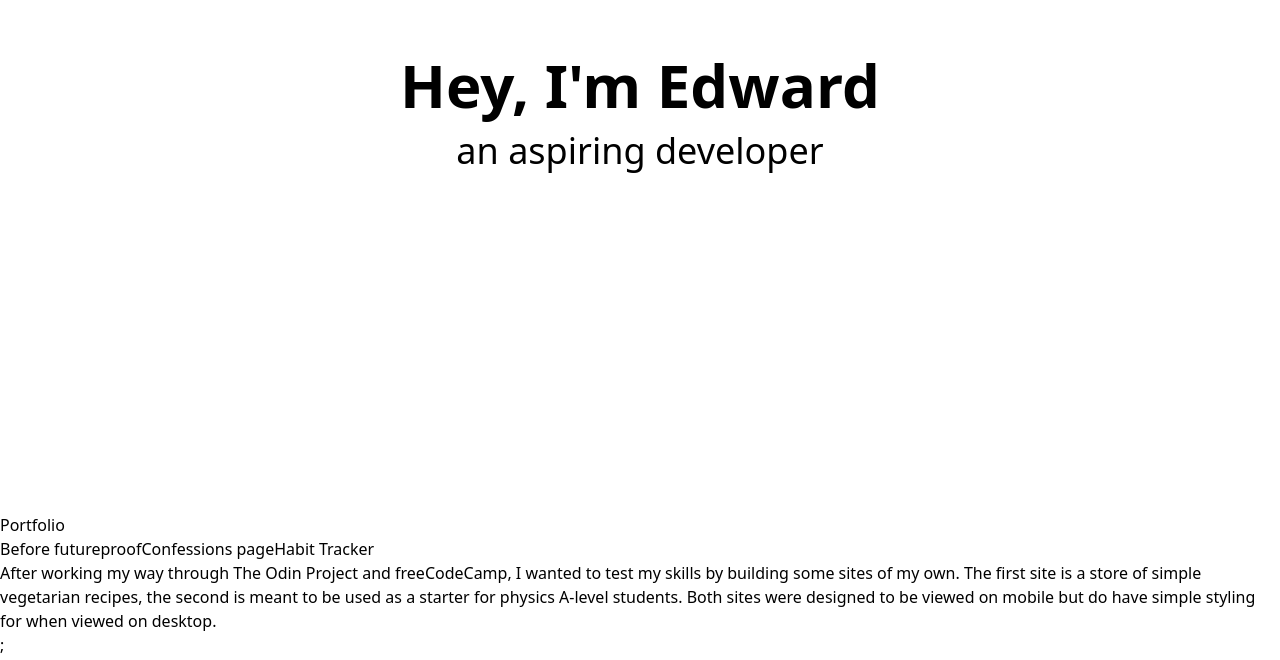
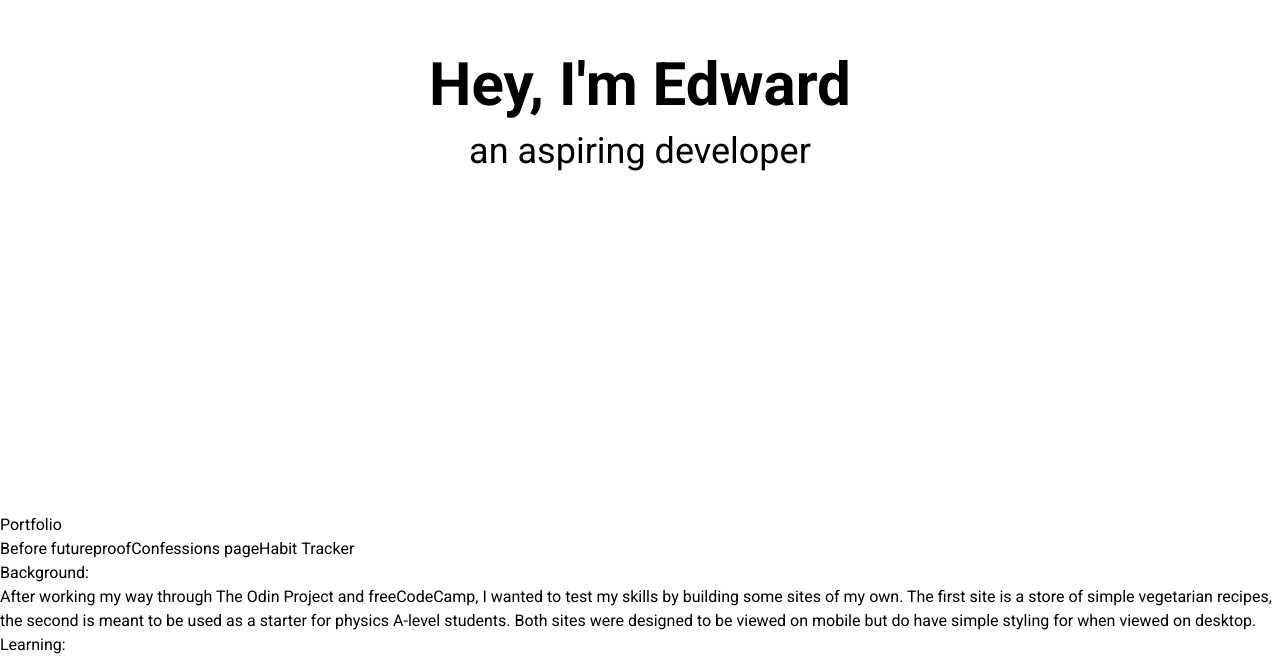
Before and after one commit to ewhite1999/futureproof-portfolio, a React app: page /before-futureproof in a window 1280 px wide. Shown: the part 287-947 px from the top of the page. Built offline with nearby package versions, Linux system fonts and the light colour scheme.

Commit message:
load intro and learning secion

```diff
--- a/config/webpack.config.dev.js
+++ b/config/webpack.config.dev.js
@@ -2,7 +2,7 @@ const config = require("./webpack.config.js");
 
 config.devServer = {
   historyApiFallback: true,
-  port: 8080,
+  port: 8081,
   liveReload: true,
   open: true,
 };
--- a/src/components/Intro/Intro.jsx
+++ b/src/components/Intro/Intro.jsx
@@ -3,7 +3,8 @@ import React from "react";
 const Intro = (props) => {
   return (
     <>
-      <p>{props.intro}</p>;
+      <h3>Background:</h3>
+      <p>{props.intro}</p>
     </>
   );
 };
--- a/src/components/PortfolioSection/PortfolioSection.jsx
+++ b/src/components/PortfolioSection/PortfolioSection.jsx
@@ -1,6 +1,7 @@
 import React from "react";
 import { useParams } from "react-router-dom";
 import Intro from "../Intro";
+import Learning from "../Learning";
 import * as data from "./data.json";
 
 const PortfolioSection = () => {
@@ -18,6 +19,7 @@ const PortfolioSection = () => {
     return (
       <>
         <Intro intro={intro} />
+        <Learning learning={learning} />
       </>
     );
   } catch (e) {
--- a/src/index.css
+++ b/src/index.css
@@ -1,7 +1,10 @@
+@import url("https://fonts.googleapis.com/css2?family=Merriweather:wght@300;400;700&family=Roboto:wght@400;500;700&display=swap");
+
 @tailwind base;
 @tailwind components;
 @tailwind utilities;
 
 body {
   background-color: white;
+  font-family: Roboto;
 }
--- a/src/pages/Portfolio/Portfolio.jsx
+++ b/src/pages/Portfolio/Portfolio.jsx
@@ -7,9 +7,9 @@ const Portfolio = () => {
     <section>
       <h2>Portfolio</h2>
       <nav>
-        <NavLink to="/before-futureproof">Before futureproof</NavLink>
-        <NavLink to="/confessions-page">Confessions page</NavLink>
-        <NavLink to="/habit-tracker">Habit Tracker</NavLink>
+        <NavLink to="/before-futureproof">Before&nbsp;futureproof</NavLink>
+        <NavLink to="/confessions-page">Confessions&nbsp;page</NavLink>
+        <NavLink to="/habit-tracker">Habit&nbsp;Tracker</NavLink>
       </nav>
       <Routes>
         <Route path="/" element={<p>Click on a link to see more about it</p>} />
--- a/tailwind.config.js
+++ b/tailwind.config.js
@@ -1,7 +1,16 @@
 module.exports = {
   content: ["./src/**/*.{js,jsx,ts,tsx}"],
   theme: {
-    extend: {},
+    fontFamily: {
+      merriweather: ["Merriweather", "serif"],
+      roboto: ["Roboto", "sans-serif"],
+    },
+    extend: {
+      screens: {
+        xsm: "500px",
+        // => @media (min-width: 640px) { ... }
+      },
+    },
   },
   plugins: [],
 };
```
